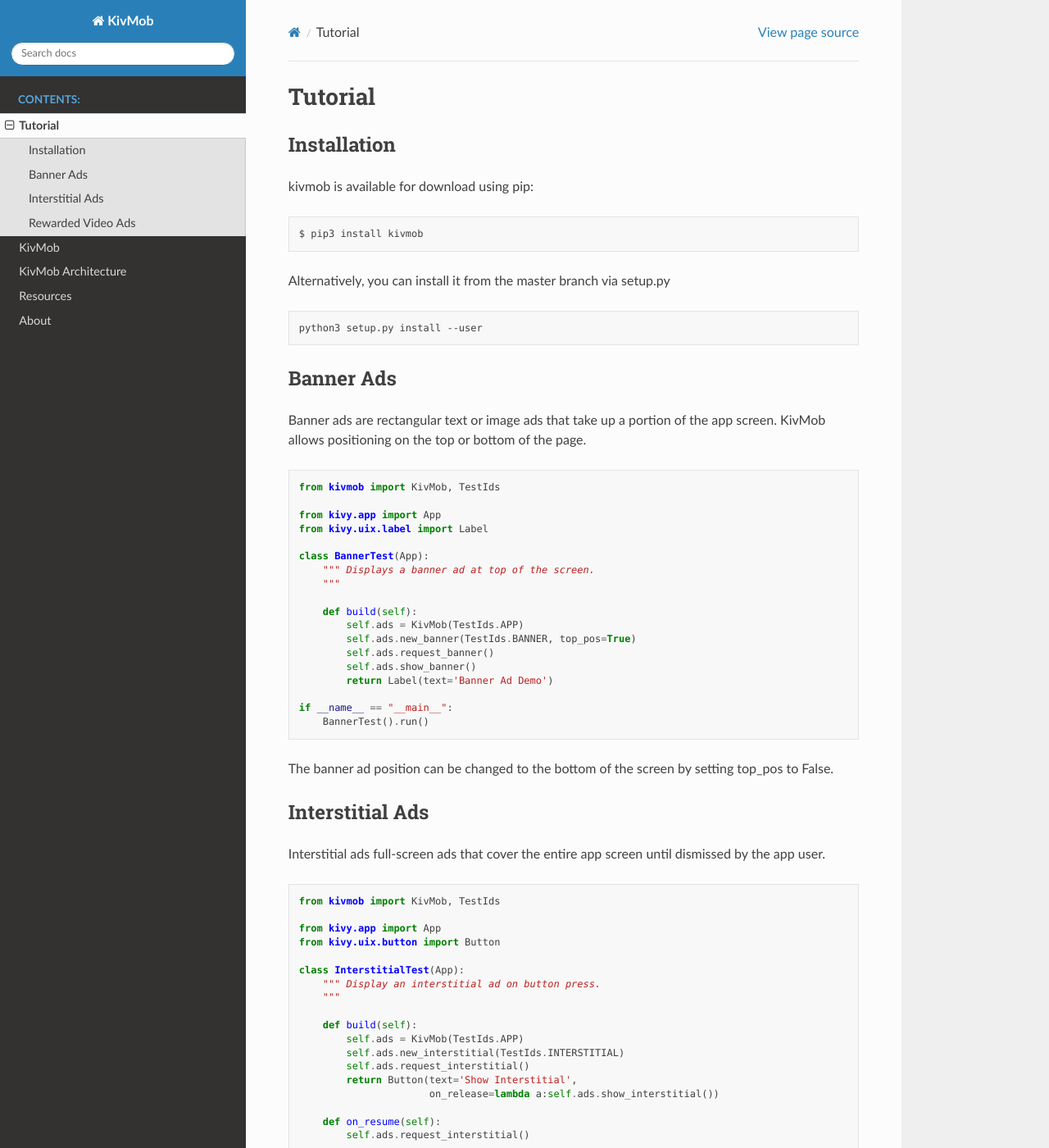
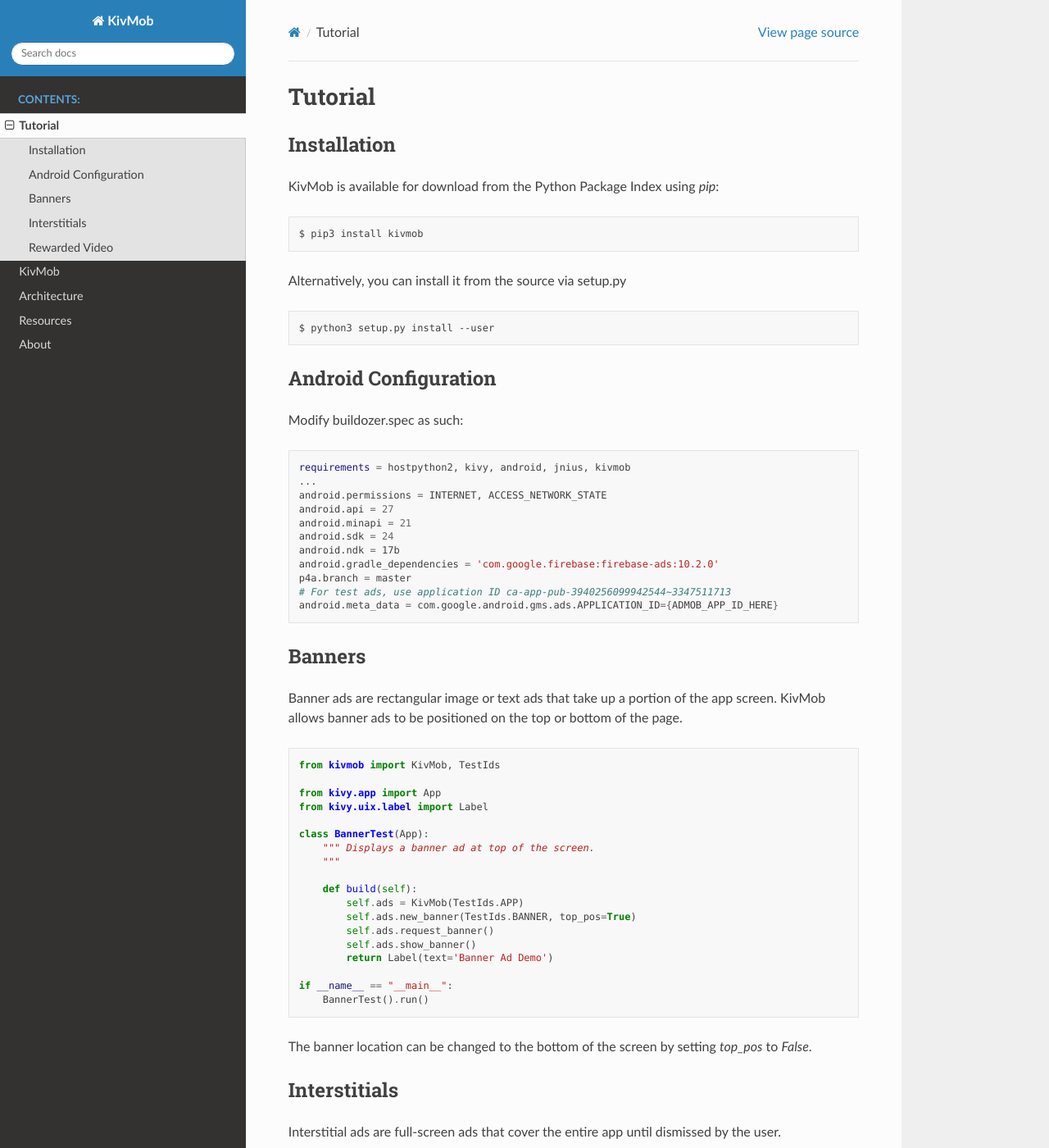
Before and after one commit to MichaelStott/KivMob, a Sphinx documentation site: the page built from docs/tutorials.rst, in a window 1280 px wide and 1400 px high. Shown: the whole window at 82% size. Built offline with Sphinx 7.4.7 and the Read the Docs theme 2.0.0, drawn with Linux system fonts in a browser that asks for light colours; some of the changed text lies outside the part shown.

```diff
--- a/docs/about.rst
+++ b/docs/about.rst
@@ -1,4 +1,6 @@
 About
 =====
 
-Add some stuff here!
+KivMob is an open source project not associated with AdMob. Please abide by their policies when designing and testing your application.
+
+https://support.google.com/admob/answer/6128543?hl=en
--- a/docs/tutorials.rst
+++ b/docs/tutorials.rst
@@ -4,23 +4,42 @@
 Installation
 -----------------
 
-kivmob is available for download using pip:
+KivMob is available for download from the Python Package Index using *pip*:
 
 .. code-block:: sh
 
     $ pip3 install kivmob
 
-Alternatively, you can install it from the master branch via setup.py
+Alternatively, you can install it from the source via setup.py
 
 .. code-block:: sh
 
-    python3 setup.py install --user
+    $ python3 setup.py install --user
 
-Banner Ads
+Android Configuration
+---------------------
+
+Modify buildozer.spec as such:
+
+.. code-block:: sh
+
+    requirements = hostpython2, kivy, android, jnius, kivmob
+    ...
+    android.permissions = INTERNET, ACCESS_NETWORK_STATE
+    android.api = 27
+    android.minapi = 21
+    android.sdk = 24
+    android.ndk = 17b
+    android.gradle_dependencies = 'com.google.firebase:firebase-ads:10.2.0'
+    p4a.branch = master
+    # For test ads, use application ID ca-app-pub-3940256099942544~3347511713
+    android.meta_data = com.google.android.gms.ads.APPLICATION_ID={ADMOB_APP_ID_HERE}
+
+Banners
 -----------------
 
-Banner ads are rectangular text or image ads that take up a portion of the app screen. KivMob allows positioning
-on the top or bottom of the page.
+Banner ads are rectangular image or text ads that take up a portion of the app screen. KivMob allows banner ads
+to be positioned on the top or bottom of the page.
 
 .. code-block:: python
 
@@ -43,12 +62,12 @@
     if __name__ == "__main__":
         BannerTest().run()
 
-The banner ad position can be changed to the bottom of the screen by setting top_pos to False.
+The banner location can be changed to the bottom of the screen by setting *top_pos* to *False*.
 
-Interstitial Ads
+Interstitials
 -----------------
 
-Interstitial ads full-screen ads that cover the entire app screen until dismissed by the app user.
+Interstitial ads are full-screen ads that cover the entire app until dismissed by the user.
 
 .. code-block:: python
 
@@ -58,7 +77,7 @@
     from kivy.uix.button import Button
 
     class InterstitialTest(App):
-        """ Display an interstitial ad on button press.
+        """ Display an interstitial ad on button release.
         """
 
         def build(self):
@@ -74,11 +93,11 @@
     if __name__ == "__main__":
         InterstitialTest().run()
 
-Rewarded Video Ads
+Rewarded Video
 -------------------
 
-Rewarded video ads can be watched by the user in exchange for in-app rewards. Callback
-functionality can be handled with a class that implements the RewardedListenerInterface.
+Ads the user may view in exchange for in-app rewards. Callback
+functionality can be handled with a class implementing RewardedListenerInterface.
 
 .. code-block:: python
 
@@ -88,18 +107,19 @@
     from kivy.uix.button import Button
 
     class RewardedVideoTest(App):
-        """ Display an interstitial ad on button press.
+        """ Display a rewarded video ad on button release.
         """
 
         def build(self):
             self.ads = KivMob(TestIds.APP)
             self.ads.load_rewarded_ad(TestIds.REWARDED_VIDEO)
+            # Add any callback functionality to this class.
             self.ads.set_rewarded_ad_listener(RewardedListenerInterface())
             return Button(text='Show Rewarded Ad',
                           on_release=lambda a:self.ads.show_rewarded_ad())
 
         def on_resume(self):
-            self.ads.request_interstitial()
+            self.ads.load_rewarded_ad(TestIds.REWARDED_VIDEO)
 
     if __name__ == "__main__":
         RewardedVideoTest().run()
```
Also changed, not shown: README.md (+2 -1 lines), docs/architecture.rst (+8 -1 lines), docs/index.rst (+10 -23 lines), docs/resources.rst (+14 -0 lines), docs/kivmob-arch.png (renamed from demo/assets/kivmob-arch.png), docs/kivmob-title.png (added), 1 other file.
